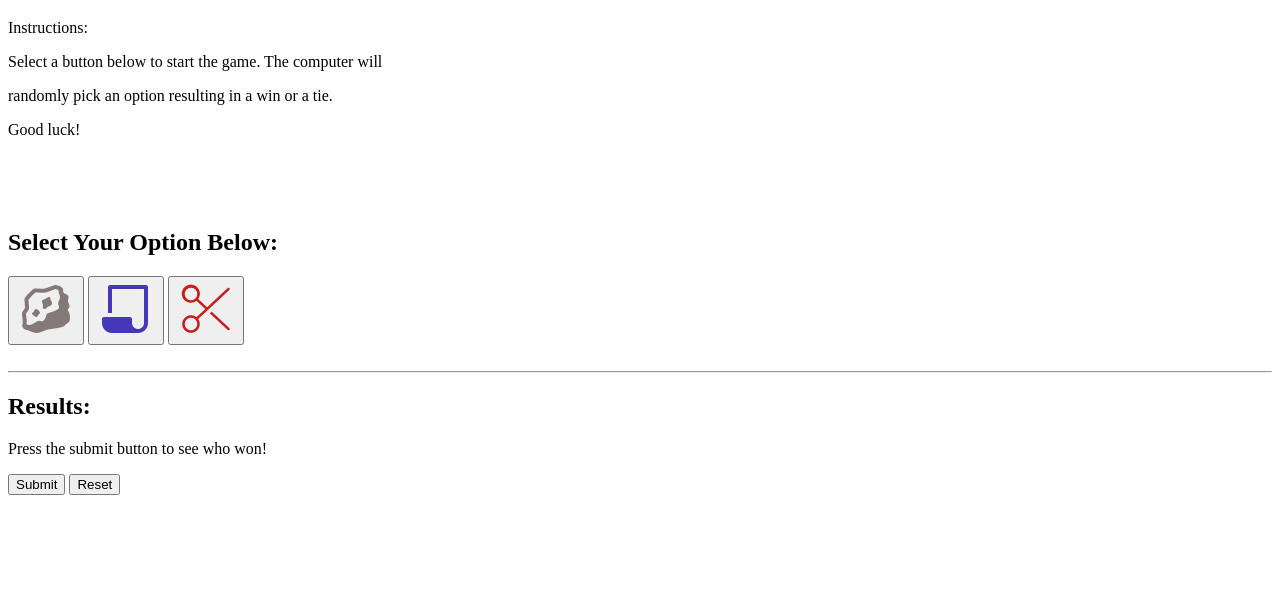
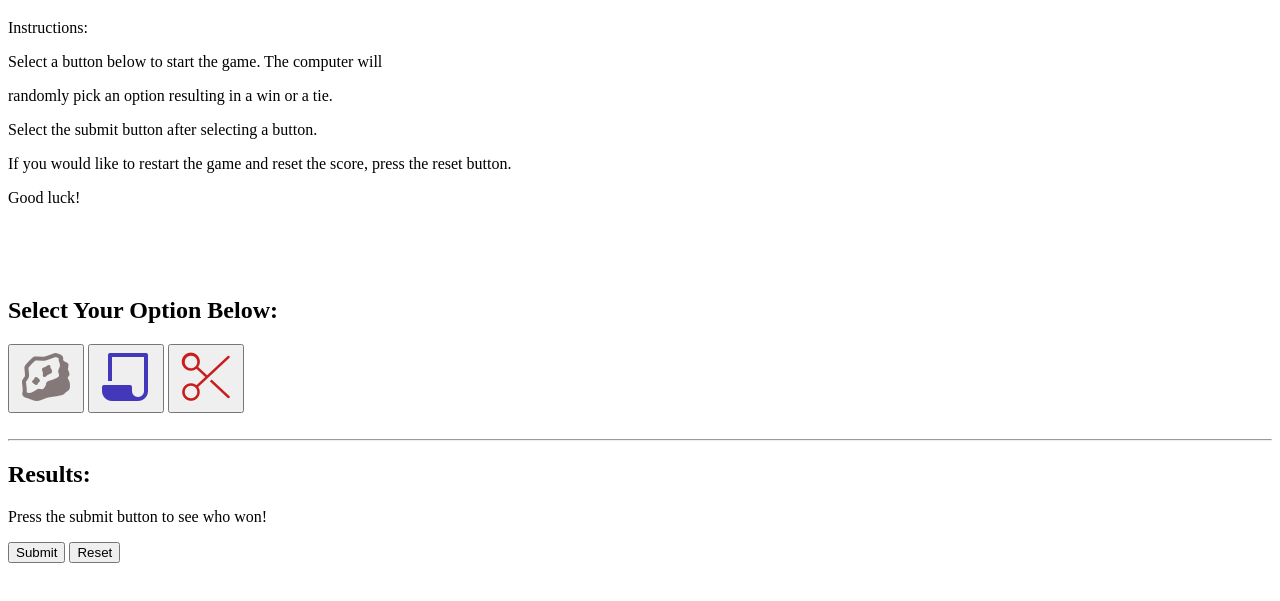
Before and after one commit to DanteCady/Rock-Paper-Scissors-JS, a plain HTML site: page index.html in a window 1280 px wide. Shown: the part 61-662 px from the top of the page. Drawn offline with Linux system fonts and the light colour scheme.

Commit message:
Updated instructions in HTML file

```diff
--- a/index.html
+++ b/index.html
@@ -12,6 +12,8 @@
     <p class="instruction" id="instructionHeader">Instructions:</p>
     <p class="instruction">Select a button below to start the game. The computer will</p>
     <p class="instruction">randomly pick an option resulting in a win or a tie.</p>
+    <p class="instruction">Select the submit button after selecting a button.</p>
+    <p class="instruction">If you would like to restart the game and reset the score, press the reset button.</p>
     <p class="instruction">Good luck!</p>
     <br>
     <br>
```
